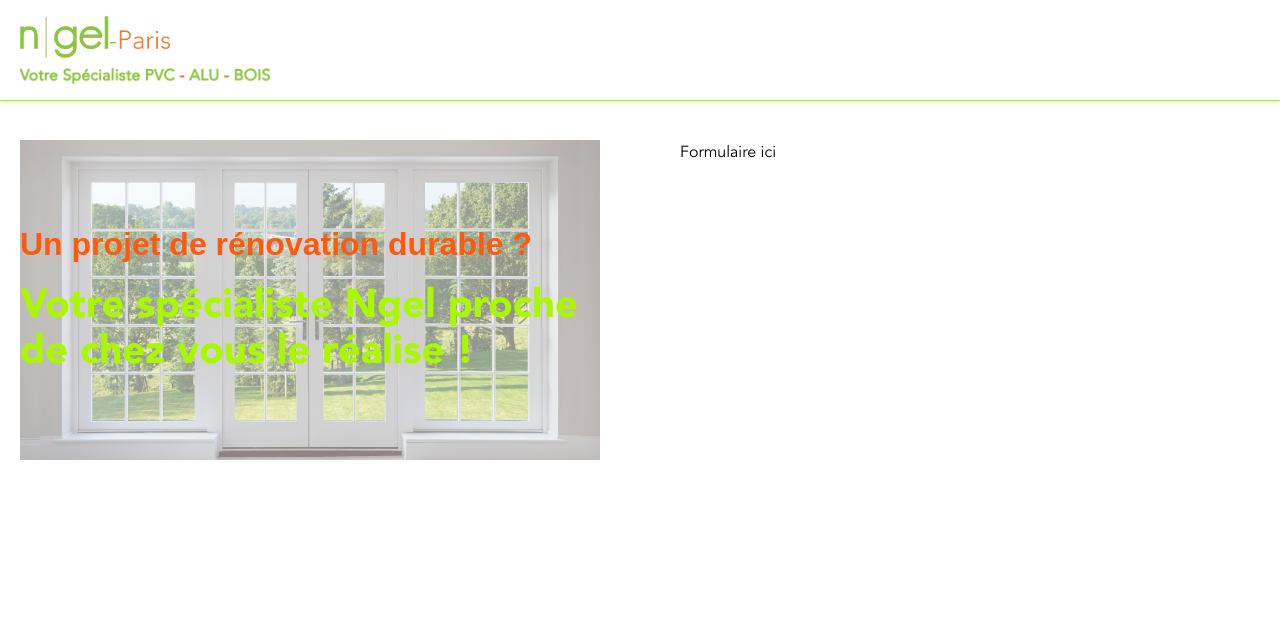
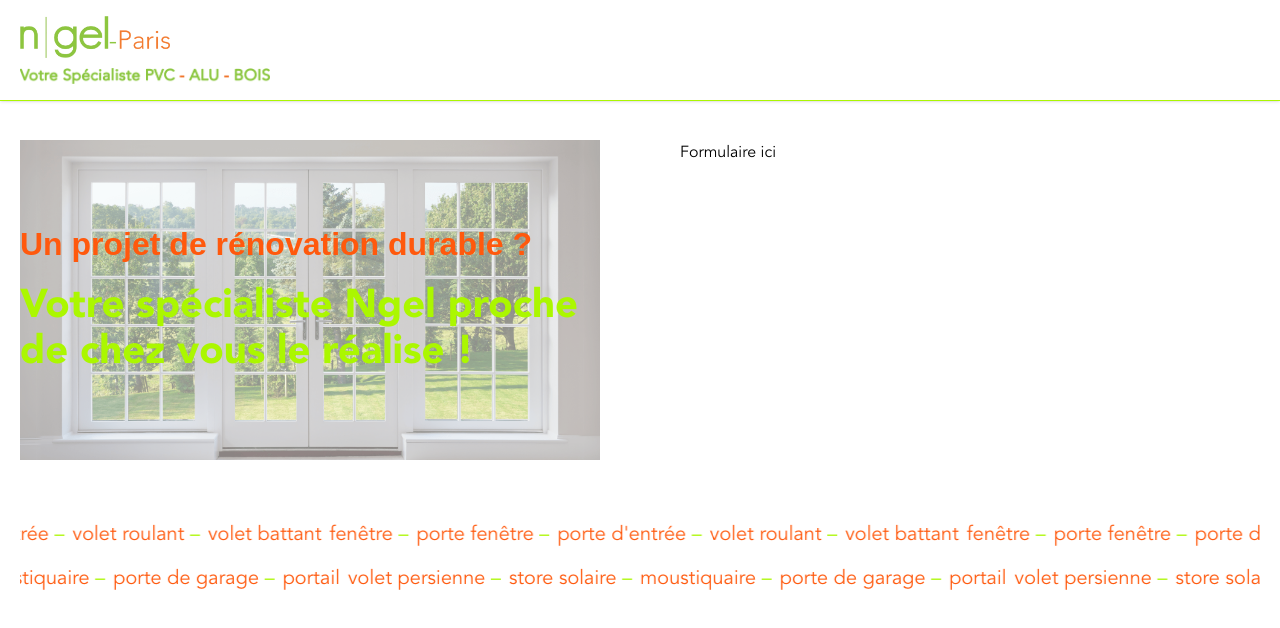
Before and after one commit to bertrand-d/ngel, a Next.js app: page / in a window 1280 px wide. Shown: the top 628 px of the page. Built offline with nearby package versions, Linux system fonts and the light colour scheme; a web font is replaced by a local one.

Commit message:
add carousel

```diff
--- a/src/app/page.js
+++ b/src/app/page.js
@@ -1,8 +1,13 @@
 import BlockHero from "@/components/blocks/BlockHero";
+import CarouselInfinite from "@/components/blocks/CarouselInfinite";
+
 export default function Home() {
   return (
     <main className="mt-[140px]">
       <BlockHero />
+      <section className="max-container">
+        <CarouselInfinite />
+      </section>
     </main>
   );
 }
--- /dev/null
+++ b/src/components/blocks/CarouselInfinite.jsx
@@ -0,0 +1,125 @@
+"use client";
+
+import { useRef, useEffect } from "react";
+
+const DASH = " – ";
+const ROW1_ITEMS = [
+  "fenêtre",
+  "porte fenêtre",
+  "porte d'entrée",
+  "volet roulant",
+  "volet battant",
+];
+const ROW2_ITEMS = [
+  "volet persienne",
+  "store solaire",
+  "moustiquaire",
+  "porte de garage",
+  "portail",
+];
+
+const SPEED_PX_PER_SEC = 60;
+
+function RowContent({ items }) {
+  return (
+    <>
+      {items.map((word, i) => (
+        <span key={i} className="whitespace-nowrap">
+          <span className="text-secondary-1">{word}</span>
+          {i < items.length - 1 && <span className="text-primary-1 mr-2">{DASH}</span>}
+        </span>
+      ))}
+    </>
+  );
+}
+
+const COPIES_COUNT = 4;
+
+function MarqueeRow({ items, direction }) {
+  const trackRef = useRef(null);
+  const contentRef = useRef(null);
+  const offsetRef = useRef(0);
+  const contentWidthRef = useRef(0);
+  const rafRef = useRef(null);
+  const lastTimeRef = useRef(null);
+
+  useEffect(() => {
+    const track = trackRef.current;
+    const content = contentRef.current;
+    if (!track || !content) return;
+
+    const measure = () => {
+      if (track.children.length >= 2) {
+        const first = track.children[0];
+        const second = track.children[1];
+        contentWidthRef.current = second.getBoundingClientRect().left - first.getBoundingClientRect().left;
+      } else {
+        contentWidthRef.current = content.offsetWidth;
+      }
+    };
+    measure();
+    const resizeObserver = new ResizeObserver(measure);
+    resizeObserver.observe(track);
+
+    const dir = direction === "ltr" ? -1 : 1;
+
+    const tick = (now) => {
+      lastTimeRef.current ??= now;
+      const dt = (now - lastTimeRef.current) / 1000;
+      lastTimeRef.current = now;
+
+      const w = contentWidthRef.current;
+      if (w <= 0) {
+        rafRef.current = requestAnimationFrame(tick);
+        return;
+      }
+
+      offsetRef.current += SPEED_PX_PER_SEC * dt * dir;
+      if (dir > 0) {
+        if (offsetRef.current >= w) offsetRef.current -= w;
+      } else {
+        if (offsetRef.current <= -w) offsetRef.current += w;
+      }
+
+      const translateX = dir > 0 ? offsetRef.current - w : offsetRef.current;
+      track.style.transform = `translateX(${translateX}px)`;
+      rafRef.current = requestAnimationFrame(tick);
+    };
+
+    rafRef.current = requestAnimationFrame(tick);
+
+    return () => {
+      resizeObserver.disconnect();
+      if (rafRef.current) cancelAnimationFrame(rafRef.current);
+    };
+  }, [direction]);
+
+  return (
+    <div className="overflow-hidden w-full text-lg md:text-xl" aria-hidden="true">
+      <div
+        ref={trackRef}
+        className="inline-flex flex-nowrap gap-2 will-change-transform"
+        style={{ width: "max-content" }}
+      >
+        {Array.from({ length: COPIES_COUNT }).map((_, i) => (
+          <div
+            key={i}
+            ref={i === 0 ? contentRef : null}
+            className="inline-flex flex-nowrap items-baseline shrink-0"
+          >
+            <RowContent items={items} />
+          </div>
+        ))}
+      </div>
+    </div>
+  );
+}
+
+export default function CarouselInfinite() {
+  return (
+    <div className="flex flex-col gap-4 py-15">
+      <MarqueeRow items={ROW1_ITEMS} direction="ltr" />
+      <MarqueeRow items={ROW2_ITEMS} direction="rtl" />
+    </div>
+  );
+}
```
